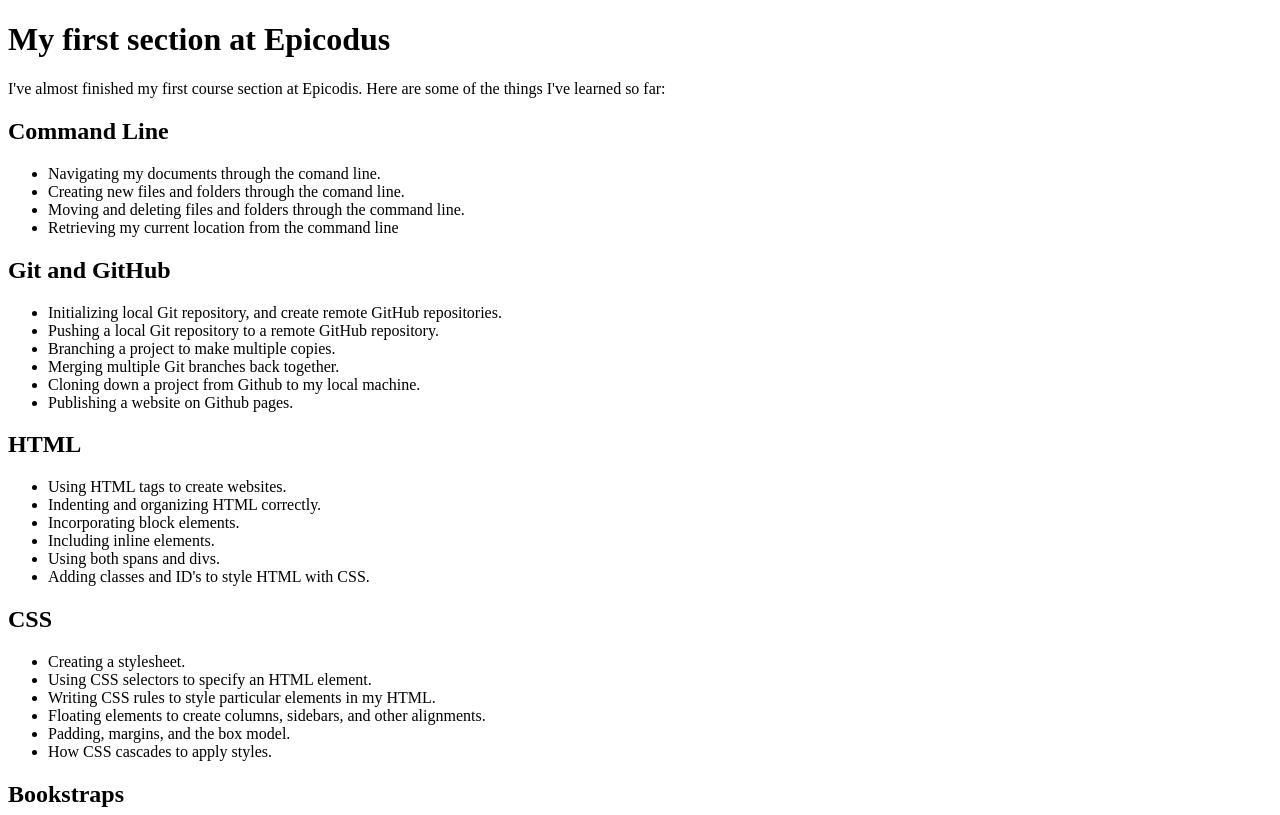
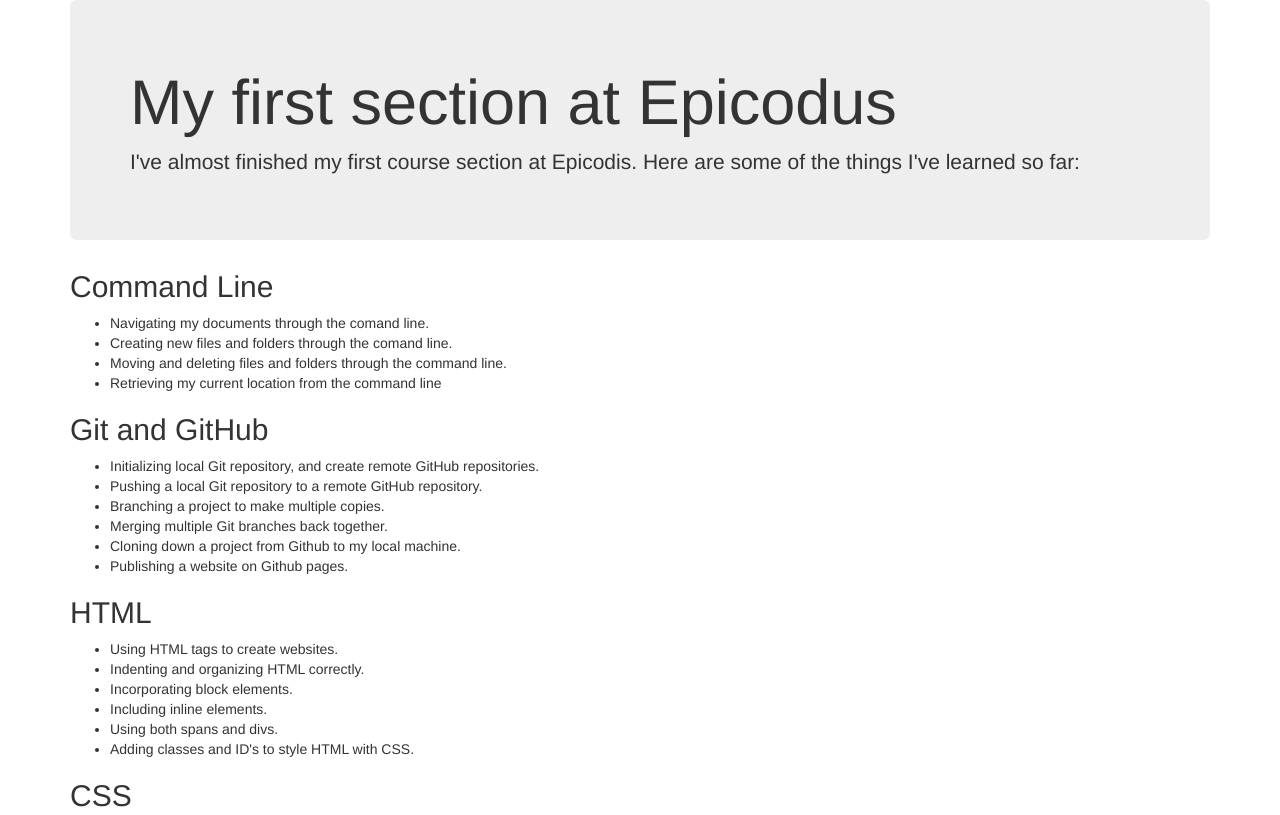
Before and after one commit to delcidj22/section-in-review, a plain HTML site: page index.html in a window 1280 px wide. Shown: the top 815 px of the page. Drawn offline with nearby package versions, Linux system fonts and the light colour scheme.

Commit message:
Try Jumbotron and container

```diff
--- a/index.html
+++ b/index.html
@@ -1,13 +1,17 @@
 <!DOCTYPE html>
 <html lang="en-US">
 <head>
-  <title>MT first section at Epicodus</title>
+  <title>My first section at Epicodus</title>
+  <link href="css/bootstrap.css" rel="stylesheet" type="text/css">
 </head>
 <body>
+  <div class="container">
+    <div class="jumbotron">
       <h1>My first section at Epicodus</h1>
       <p>
         I've almost finished my first course section at Epicodis. Here are some of the things I've learned so far:
       </p>
+    </div>
       <h2>Command Line</h2>
       <ul>
         <li>Navigating my documents through the comand line.</li>
@@ -49,23 +53,6 @@
         <li>Navigating Bookstrap documentation.</li>
         <li>Creating websites with Bookstrap.</li>
       </ul>
+  </div>
 </body>
 </html>
-
-
-
-
-
-
-
-
-
-
-
-
-
-
-
-
-
-</html>
```
Lines whose indentation alone changed are shown as unchanged.
